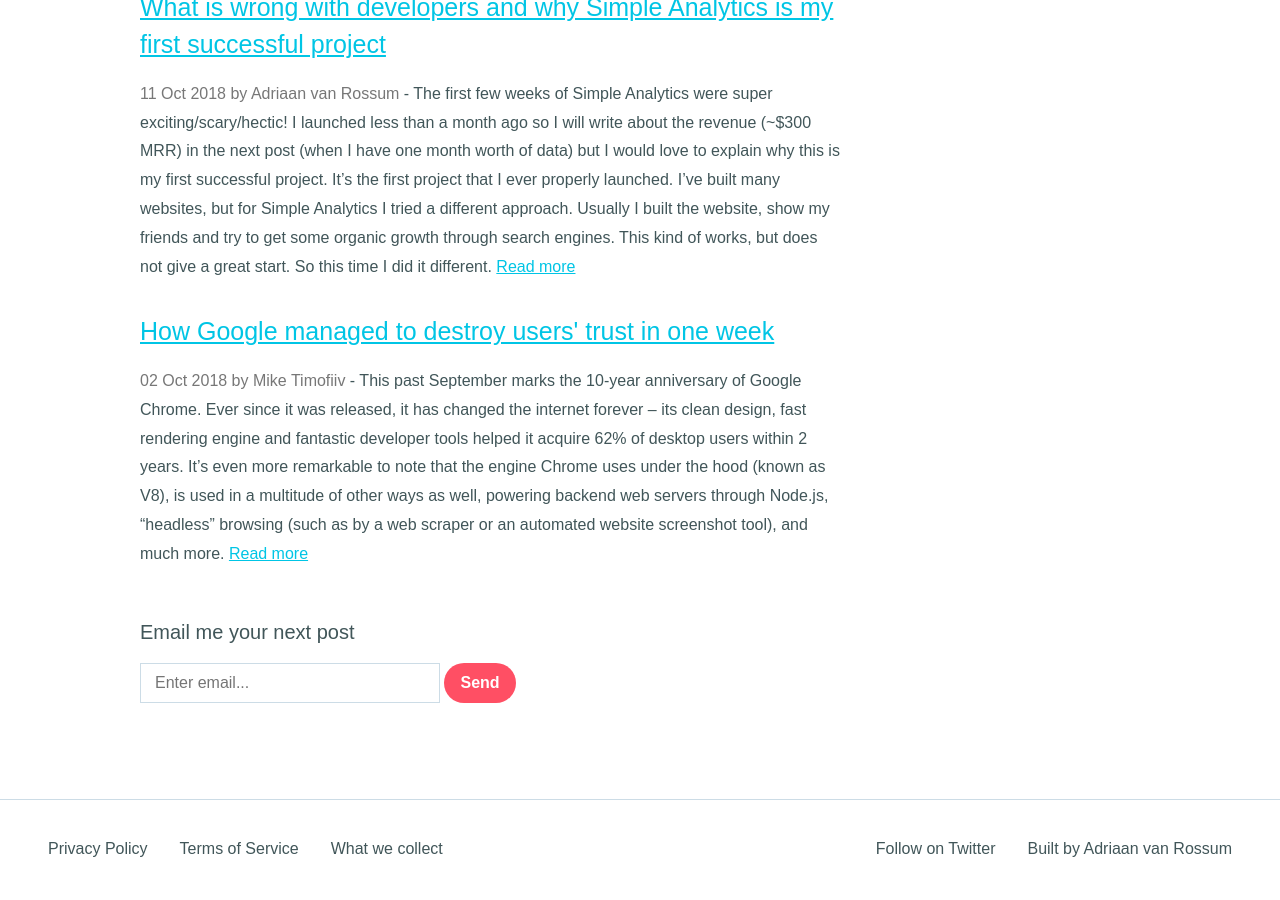
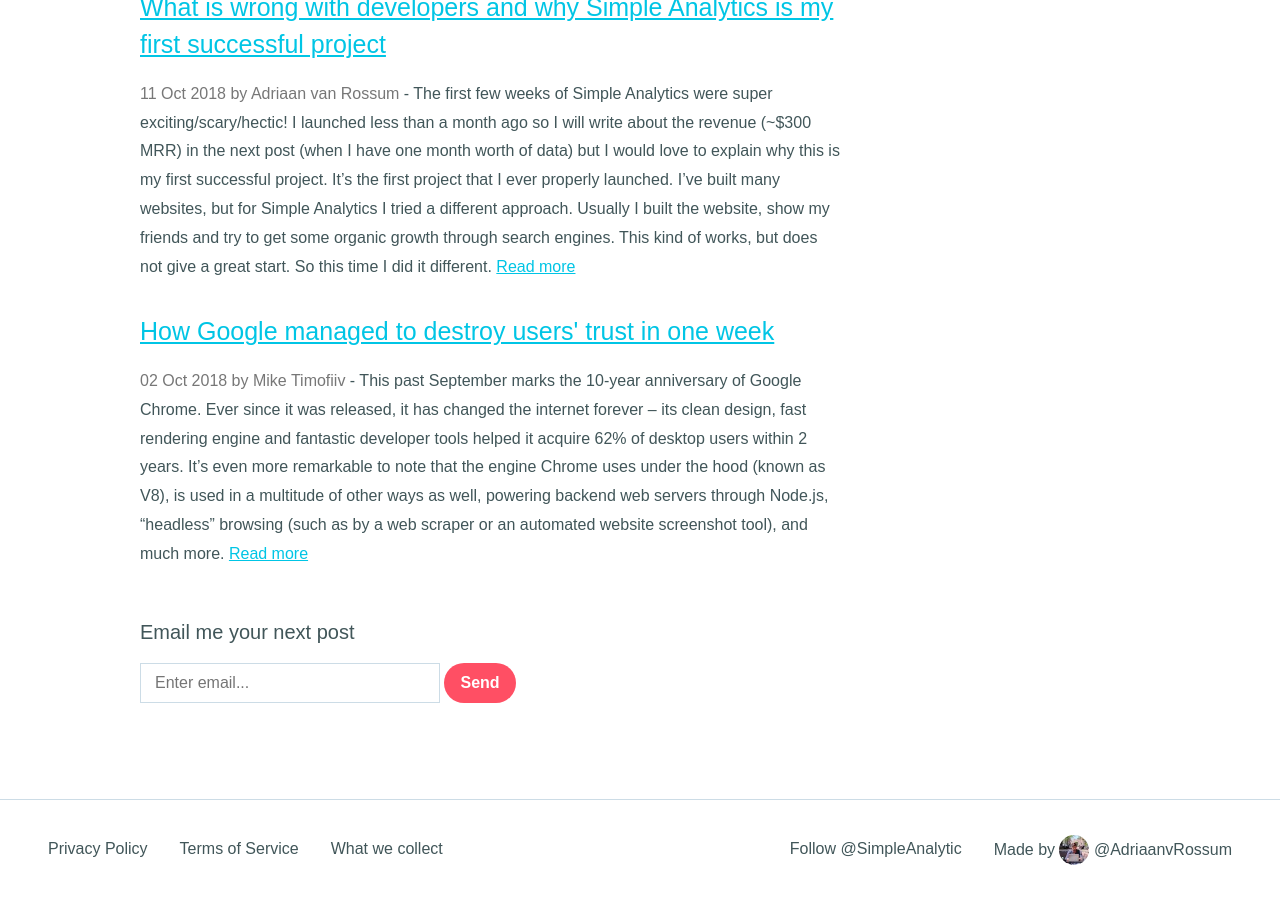
Before and after one commit to simpleanalytics/blog, a Jekyll site: the page built from index.html, in a window 1280 px wide and 900 px high, scrolled down 645 px. Built offline with Jekyll 4.4.1, drawn with Linux system fonts in a browser that asks for light colours; comment, search, counter and statistics services are not loaded.

Commit message:
Add avatar in footer and links to both twitter accounts

```diff
--- a/_layouts/default.html
+++ b/_layouts/default.html
@@ -66,11 +66,11 @@
 
   <footer class="general">
     <ul>
-      <li><a href="https://simpleanalytics.io/privacy">Privacy Policy</a></li>
-      <li><a href="https://simpleanalytics.io/terms-of-service">Terms of Service</a></li>
-      <li><a href="https://simpleanalytics.io/what-we-collect">What we collect</a></li>
-      <li class="m-l-a"><a href="https://twitter.com/intent/user?screen_name=adriaanvrossum">Follow on Twitter</a></li>
-      <li><a href="https://adriaan.io/?ref=simpleanalytics">Built by Adriaan van Rossum</a></li>
+      <li><a href="https://simpleanalytics.io/privacy?ref=blog.simpleanalytics.io">Privacy Policy</a></li>
+      <li><a href="https://simpleanalytics.io/terms-of-service?ref=blog.simpleanalytics.io">Terms of Service</a></li>
+      <li><a href="https://simpleanalytics.io/what-we-collect?ref=blog.simpleanalytics.io">What we collect</a></li>
+      <li class="m-l-a"><a href="https://twitter.com/intent/user?screen_name=SimpleAnalytic">Follow @SimpleAnalytic</a></li>
+      <li><a href="https://twitter.com/intent/user?screen_name=AdriaanvRossum">Made by <img class="mini-avatar" src="https://blog.simpleanalytics.io/images/avatars/adriaan.jpg" alt=""> @AdriaanvRossum</a></li>
     </ul>
   </footer>
 
```
